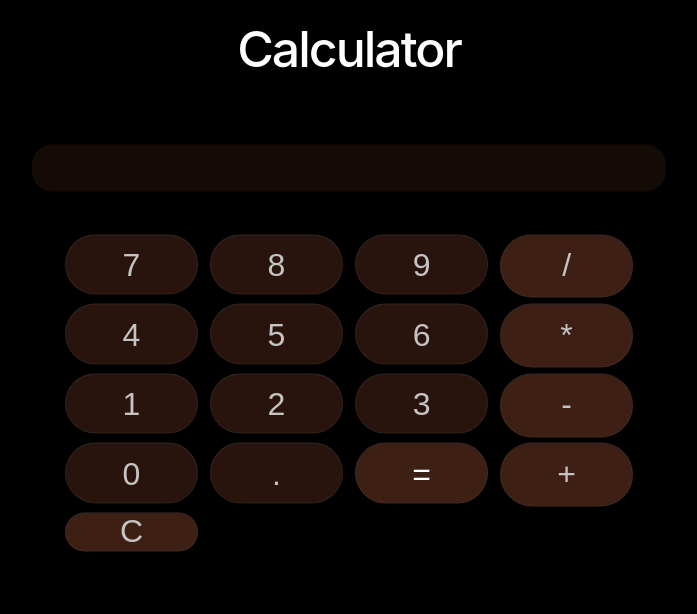
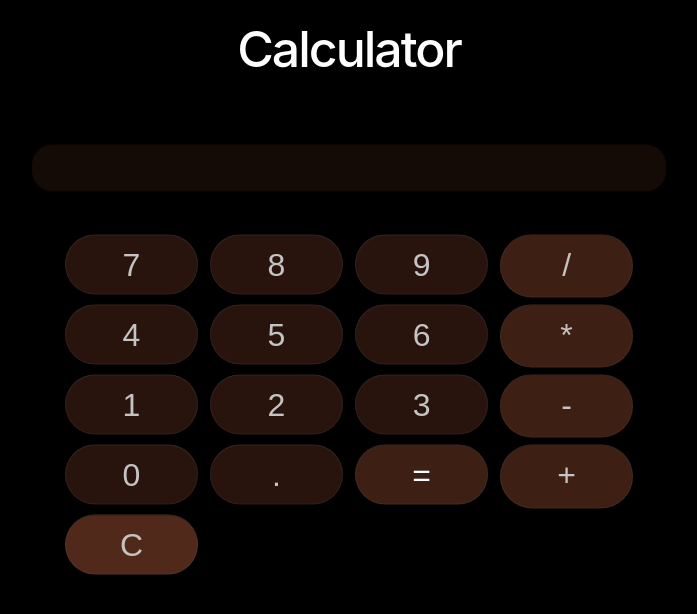
Before and after one commit to JanifyPremium/calculator-in-angular, an Angular app in the folder Calculator/: page / in a window 1280 px wide. Shown: the top 614 px of the page, without its empty margins (291-988 px from the left). Built offline with nearby package versions, Linux system fonts and the light colour scheme.

Commit message:
design fixes completed q
overall done

```diff
--- a/Calculator/src/app/app.component.html
+++ b/Calculator/src/app/app.component.html
@@ -63,7 +63,7 @@
                     <input type="button" value="." class="button" (click)="display('.')">
                     <input type="button" value= "=" class="button equal-sign" (click)="solve()">
                     <input type="button" value="+" class="operator" (click)="display('+')">
-                    <input type="button" value="C" class="operator" (click)="clearScreen()">
+                    <input type="button" value="C" class="clear" (click)="clearScreen()">
           </div>
         </div>
     </div>
--- a/Calculator/src/styles.css
+++ b/Calculator/src/styles.css
@@ -87,11 +87,13 @@ h1 {
 
 .clear {
     background-color: #51291a;
-    border-color: transparent;
-    color: #fff;
+    font-size: 2rem;
+    color: #c4c4c4;
     border-radius: 60px;
-    width: 95%;
-    height: 60%;
+    border: transparent;
+    box-shadow: inset 0 0 0 1px rgba(255,255,255,.05), inset 0 1px 0 0 rgba(31, 28, 28);
+    height: 95%;
+    padding: 10%;
 }
 
 .clear:hover {
```
